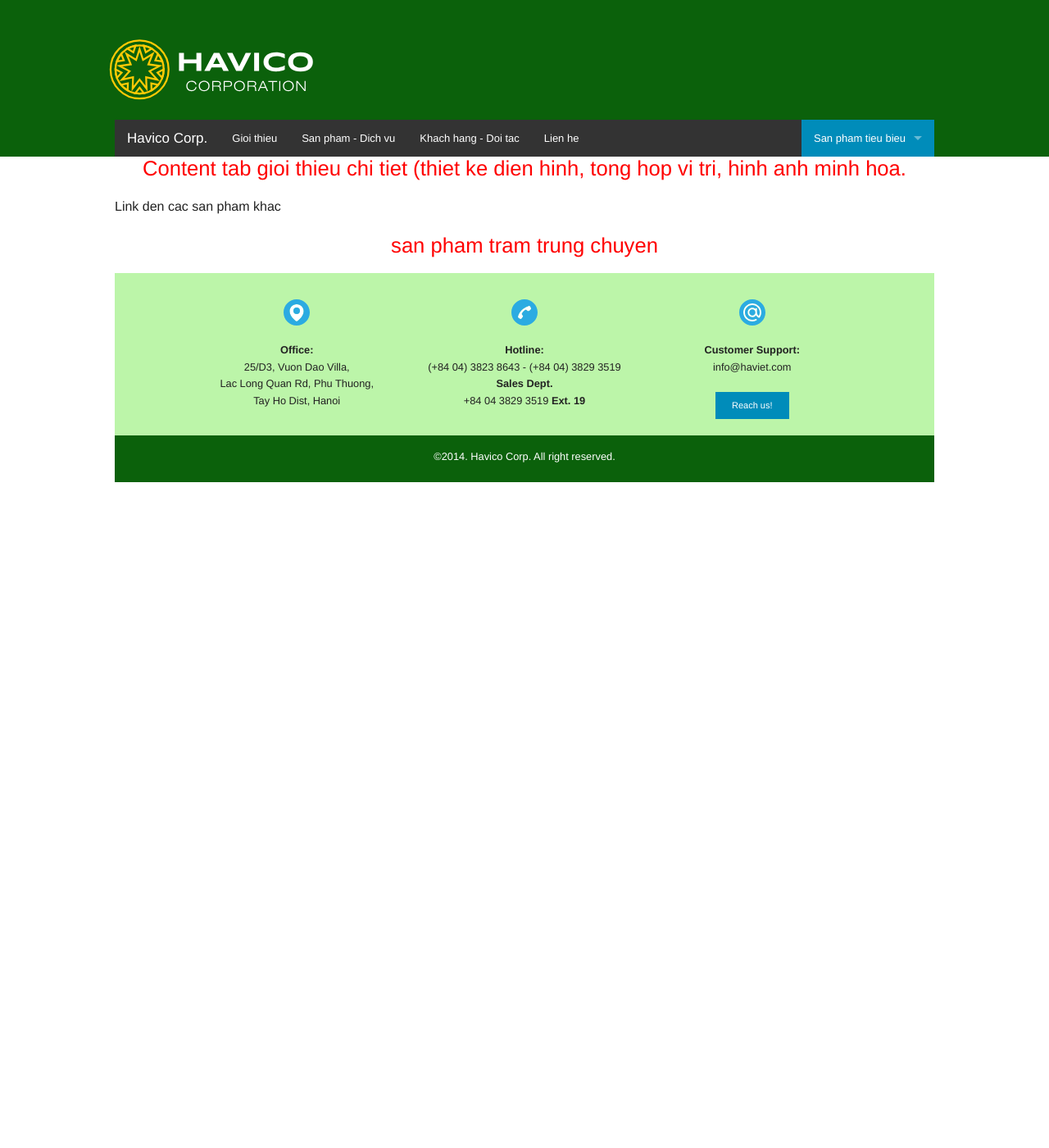
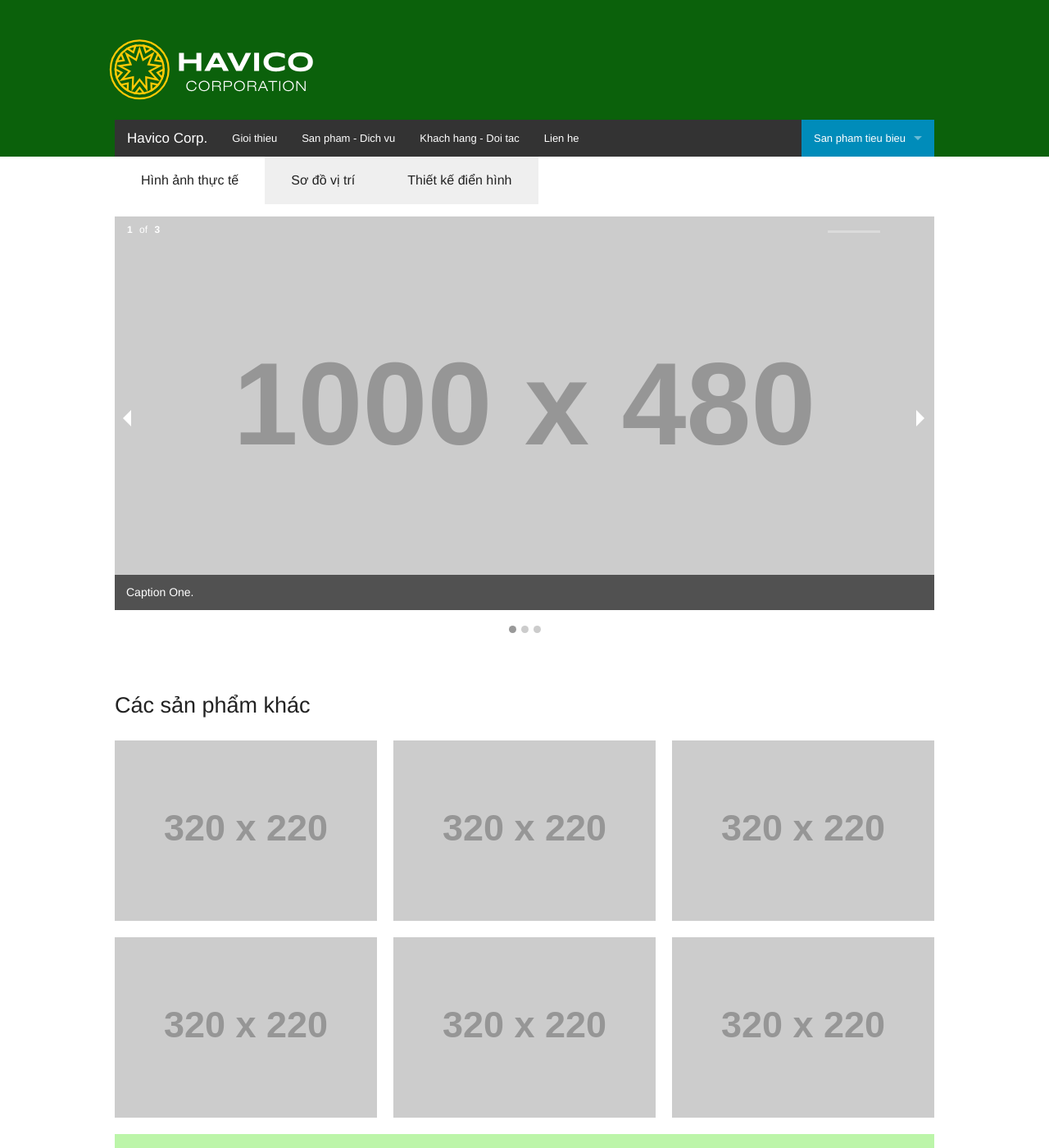
Before and after one commit to haviet/static-on-foundation, a Jekyll site: the page built from sp-tramtrungchuyen.html, in a window 1280 px wide and 1400 px high. Shown: the whole window at 82% size. Built offline with Jekyll 4.4.1, drawn with Linux system fonts in a browser that asks for light colours.

Commit message:
Update sp-tramtrungchuyen.html

```diff
--- a/sp-tramtrungchuyen.html
+++ b/sp-tramtrungchuyen.html
@@ -1,16 +1,19 @@
 ---
 layout: default
 ---
-
-<div class="row collapse">
-  <p class="introtext bigtext">Content tab gioi thieu chi tiet (thiet ke dien hinh, tong hop vi tri, hinh anh  minh hoa.</p>
+<!-- chỉ hiển thị trên màn hình cỡ trung bình trở lên -->
+<div class="row collapse show-for-medium-up">
+  {% include tab-billboard-content.html %}
 </div>
 
-<div class="row collapse">
-  <p>Link den cac san pham khac</p>
+<!-- chỉ hiển thị trên màn hình nhỏ -->
+<div class="show-for-small-only">
+  {% include billboard-content/tab3.html %}
+  {% include billboard-content/tab1.html %}
 </div>
 
 
 <div class="row collapse">
-  <p class="introtext bigtext">san pham tram trung chuyen</p>
+  <h3>Các sản phẩm khác</h3>
+  {% include sp-block-list.html %}
 </div>
```
